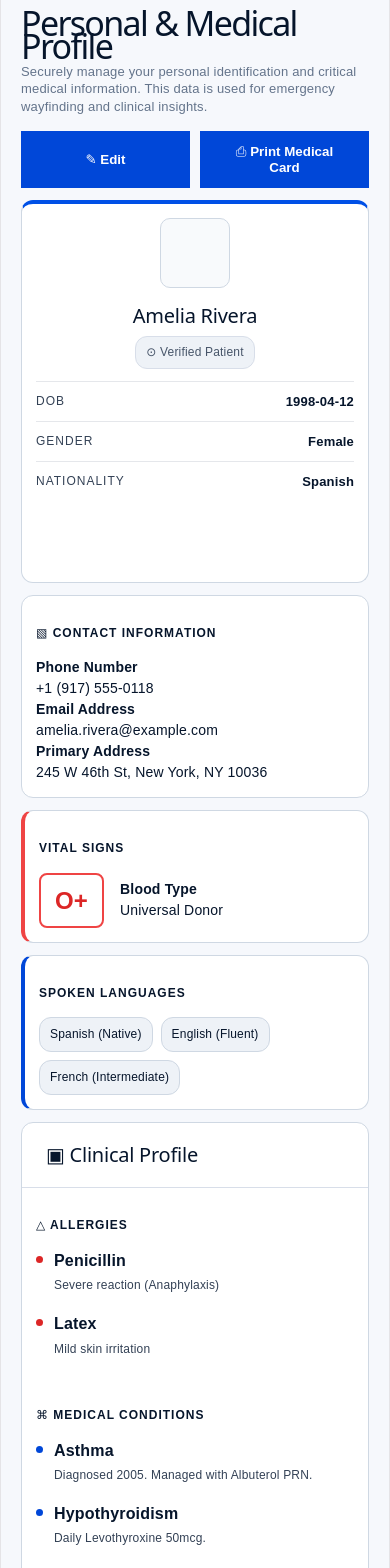
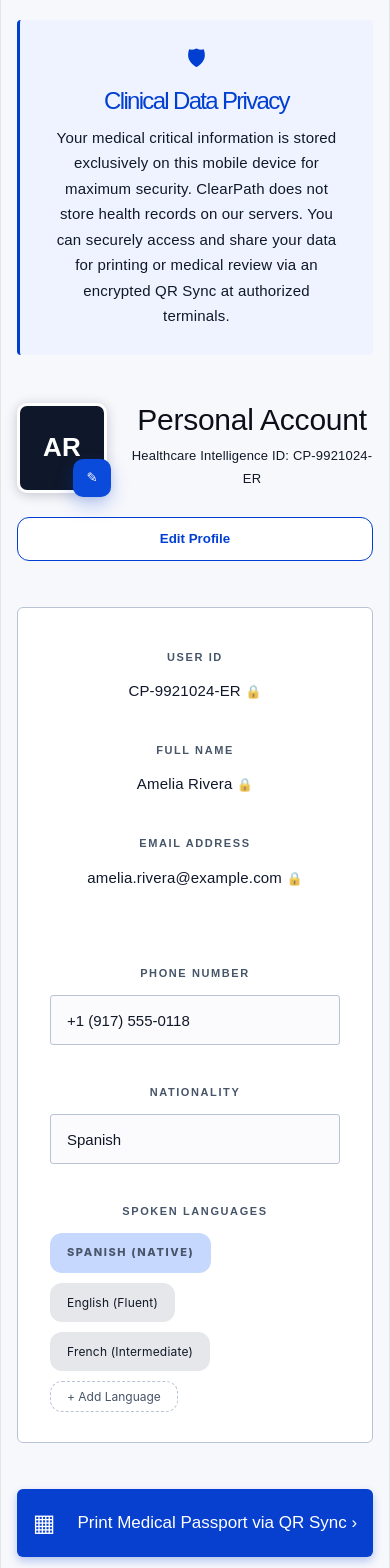
Before and after one commit to ChingYunHsu/Group6_Summer-Project, a React app in the folder frontend/web/: page /profile in a window 390 px wide. Shown: the part 120-1688 px from the top of the page. Built offline with nearby package versions, Linux system fonts and the light colour scheme; the HTML template or start-up script is replaced by a standard one.

Commit message:
Implement revised Web Page 6-1 profile mockup

```diff
--- a/frontend/web/src/App.css
+++ b/frontend/web/src/App.css
@@ -1,5 +1,17 @@
 * {
   box-sizing: border-box;
+}
+
+:root {
+  font-family: "Inter", Arial, sans-serif;
+}
+
+body,
+button,
+input,
+textarea,
+select {
+  font-family: "Inter", Arial, sans-serif;
 }
 
 html,
@@ -1457,3 +1469,442 @@ body,
     border-right-color: var(--border);
   }
 }
+
+
+/* revised 6-1 */
+.profile-single-column-page {
+  min-height: calc(100vh - 64px);
+  background: #f7f8fc;
+  color: #101828;
+  padding: 48px 24px 32px;
+}
+
+.profile-single-column-page,
+.profile-single-column-page *,
+.language-modal,
+.language-modal *,
+.language-modal button,
+.language-modal input,
+.language-modal select {
+  font-family: Arial, sans-serif !important;
+}
+
+.privacy-notice,
+.account-hero,
+.identity-panel,
+.qr-sync-section,
+.profile-footer {
+  width: min(780px, 100%);
+  margin-left: auto;
+  margin-right: auto;
+}
+
+.privacy-notice {
+  display: grid;
+  grid-template-columns: auto 1fr;
+  gap: 18px;
+  background: #eef3ff;
+  border-left: 3px solid #003fd1;
+  border-radius: 4px;
+  padding: 26px 30px;
+  margin-bottom: 48px;
+}
+
+.privacy-icon {
+  color: #003fd1;
+  font-size: 22px;
+  line-height: 1;
+  margin-top: 2px;
+}
+
+.privacy-notice h1 {
+  margin: 0 0 10px;
+  color: #003fd1;
+  font-size: 24px;
+  line-height: 1.1;
+}
+
+.privacy-notice p {
+  margin: 0;
+  color: #111827;
+  font-size: 15px;
+  line-height: 1.7;
+}
+
+.account-hero {
+  display: flex;
+  justify-content: space-between;
+  align-items: center;
+  gap: 24px;
+  margin-bottom: 46px;
+}
+
+.account-identity {
+  display: flex;
+  align-items: center;
+  gap: 24px;
+}
+
+.profile-photo-wrap {
+  position: relative;
+  flex: 0 0 auto;
+}
+
+.profile-photo {
+  width: 90px;
+  height: 90px;
+  object-fit: cover;
+  border-radius: 10px;
+  border: 3px solid #ffffff;
+  box-shadow: 0 2px 12px rgba(15, 23, 42, 0.22);
+  display: grid;
+  place-items: center;
+}
+
+.profile-photo-fallback {
+  background: #0f172a;
+  color: #ffffff;
+  font-size: 26px;
+  font-weight: 700;
+}
+
+.photo-edit-button {
+  position: absolute;
+  right: -4px;
+  bottom: -4px;
+  width: 38px;
+  height: 38px;
+  border: 0;
+  border-radius: 10px;
+  background: #0b4bdc;
+  color: #ffffff;
+  font-weight: 800;
+  cursor: pointer;
+  box-shadow: 0 8px 18px rgba(11, 75, 220, 0.25);
+}
+
+.account-hero h2 {
+  margin: 0 0 8px;
+  font-size: 30px;
+  line-height: 1.1;
+  color: #0b0f19;
+}
+
+.account-hero p {
+  margin: 0;
+  font-size: 13px;
+  color: #111827;
+}
+
+.outline-profile-button {
+  min-width: 142px;
+  min-height: 44px;
+  border: 1.5px solid #003fd1;
+  border-radius: 12px;
+  background: #ffffff;
+  color: #003fd1;
+  font-weight: 800;
+  cursor: pointer;
+}
+
+.identity-panel {
+  display: grid;
+  grid-template-columns: 1fr 1fr;
+  gap: 36px 46px;
+  background: #ffffff;
+  border: 1px solid #b9c3d6;
+  border-radius: 6px;
+  padding: 38px 32px 30px;
+  margin-bottom: 46px;
+}
+
+.identity-field {
+  display: flex;
+  flex-direction: column;
+  gap: 10px;
+  min-width: 0;
+}
+
+.identity-field-wide {
+  grid-column: 1 / -1;
+}
+
+.identity-field span:first-child,
+.identity-field > span:first-child {
+  color: #475569;
+  font-size: 11px;
+  font-weight: 800;
+  letter-spacing: 1.6px;
+  text-transform: uppercase;
+}
+
+.locked-field strong {
+  color: #0f172a;
+  font-size: 15px;
+  font-weight: 500;
+}
+
+.locked-field small {
+  font-size: 13px;
+  opacity: 0.75;
+}
+
+.editable-field input {
+  width: 100%;
+  height: 50px;
+  border: 1px solid #b9c3d6;
+  border-radius: 3px;
+  background: #fbfbfd;
+  color: #111827;
+  padding: 0 16px;
+  font-size: 15px;
+}
+
+.language-chip-row {
+  display: flex;
+  flex-wrap: wrap;
+  gap: 10px;
+  align-items: center;
+}
+
+.language-chip,
+.add-language-chip {
+  min-height: 30px;
+  border-radius: 12px;
+  padding: 7px 16px;
+  font-size: 12px;
+  border: 1px solid transparent;
+}
+
+.language-chip {
+  background: #e5e7eb;
+  color: #111827;
+}
+
+.language-chip.native {
+  background: #c7d8ff;
+  color: #243b72;
+}
+
+.add-language-chip {
+  background: #ffffff;
+  color: #475569;
+  border: 1px dashed #b9c3d6;
+  cursor: pointer;
+}
+
+.qr-sync-section {
+  text-align: center;
+  margin-bottom: 76px;
+}
+
+.qr-sync-button {
+  width: 100%;
+  min-height: 68px;
+  display: flex;
+  align-items: center;
+  justify-content: center;
+  gap: 22px;
+  border: 0;
+  border-radius: 6px;
+  background: #073fcf;
+  color: #ffffff;
+  font-size: 17px;
+  cursor: pointer;
+  box-shadow: 0 4px 9px rgba(7, 63, 207, 0.28);
+}
+
+.qr-sync-button span {
+  font-size: 24px;
+  line-height: 1;
+}
+
+.qr-sync-section p {
+  margin: 16px 0 0;
+  color: #475569;
+  font-size: 12px;
+}
+
+.profile-footer {
+  border-top: 1px solid #c5ccd9;
+  padding-top: 32px;
+  display: flex;
+  justify-content: center;
+  flex-wrap: wrap;
+  gap: 22px;
+  color: #475569;
+  font-size: 11px;
+  letter-spacing: 1.8px;
+  text-transform: uppercase;
+}
+
+@media (max-width: 760px) {
+  .profile-single-column-page {
+    padding: 28px 16px;
+  }
+
+  .privacy-notice,
+  .account-hero,
+  .identity-panel,
+  .qr-sync-section,
+  .profile-footer {
+    width: 100%;
+  }
+
+  .privacy-notice,
+  .identity-panel {
+    grid-template-columns: 1fr;
+  }
+
+  .account-hero {
+    align-items: flex-start;
+    flex-direction: column;
+  }
+
+  .account-identity {
+    align-items: flex-start;
+  }
+
+  .outline-profile-button {
+    width: 100%;
+  }
+}
+
+.profile-page,
+.profile-page * {
+  font-family: "Inter", Arial, sans-serif;
+}
+
+.profile-page,
+.profile-page *,
+.profile-page button,
+.profile-page input,
+.profile-page textarea,
+.profile-page select {
+  font-family: "Inter", Arial, sans-serif !important;
+
+
+}
+
+.account-label,
+.profile-label,
+.profile-page label,
+.info-label,
+.account-info-label,
+.language-chip,
+.add-language-chip,
+.edit-profile-button,
+.account-header {
+  font-family: "Inter", Arial, sans-serif !important;
+}
+
+.language-modal-overlay {
+  position: fixed;
+  inset: 0;
+  background: rgba(15, 23, 42, 0.6);
+  display: flex;
+  align-items: center;
+  justify-content: center;
+  z-index: 9999;
+  padding: 24px;
+}
+
+.language-modal {
+  width: 100%;
+  max-width: 430px;
+  background: white;
+  border-radius: 12px;
+  padding: 24px;
+  box-shadow: 0 24px 80px rgba(15, 23, 42, 0.35);
+}
+
+.language-modal h2 {
+  margin: 0 0 18px;
+  color: #06152b;
+}
+
+.language-modal label {
+  display: flex;
+  flex-direction: column;
+  gap: 6px;
+  margin-bottom: 14px;
+  font-size: 13px;
+  font-weight: 700;
+  color: #334155;
+}
+
+.language-modal input,
+.language-modal select {
+  width: 100%;
+  height: 42px;
+  border: 1px solid #cbd5e1;
+  border-radius: 6px;
+  padding: 0 12px;
+  font-size: 14px;
+  background: #ffffff !important;
+  color: #111827 !important;
+}
+.language-modal input::placeholder {
+  color: #94a3b8;
+}
+
+.language-dropdown {
+  max-height: 220px;
+  overflow-y: auto;
+  border: 1px solid #cbd5e1;
+  border-radius: 8px;
+  margin-bottom: 14px;
+  background: #ffffff;
+}
+
+.language-dropdown button {
+  width: 100%;
+  padding: 11px 12px;
+  border: none;
+  background: #ffffff;
+  color: #111827;
+  text-align: left;
+  cursor: pointer;
+  border-bottom: 1px solid #e5e7eb;
+}
+
+.language-dropdown button:hover {
+  background: #e8f0ff;
+}
+
+.language-dropdown .selected-language {
+  background: #c7d9ff;
+  color: #003bc2;
+  font-weight: 700;
+}
+
+.language-modal-actions {
+  display: flex;
+  justify-content: flex-end;
+  gap: 10px;
+  margin-top: 18px;
+}
+
+.language-modal-actions button {
+  padding: 10px 16px;
+  font-weight: 700;
+  cursor: pointer;
+  border-radius: 6px;
+}
+
+.language-modal-actions button:first-child {
+  background: white;
+  border: 1px solid #cbd5e1;
+  color: #06152b;
+}
+
+.language-modal-actions button:last-child {
+  background: #0047d8;
+  border: none;
+  color: white;
+}
+
+.language-modal-actions button:disabled {
+  opacity: 0.5;
+  cursor: not-allowed;
+}
--- a/frontend/web/src/pages/Profile.jsx
+++ b/frontend/web/src/pages/Profile.jsx
@@ -1,122 +1,225 @@
+import { useState } from "react";
 import { useNavigate } from "react-router-dom";
 import { USER_PROFILE } from "../data/userProfile";
+
+const ALL_LANGUAGES = [
+  "Arabic", "Bengali", "Chinese", "Dutch", "English", "French", "German",
+  "Greek", "Hindi", "Irish", "Italian", "Japanese", "Korean", "Polish",
+  "Portuguese", "Romanian", "Russian", "Spanish", "Turkish", "Ukrainian",
+  "Vietnamese"
+];
+
+const PROFICIENCY_LEVELS = ["Native", "Fluent", "Intermediate", "Basic"];
 
 function Profile() {
   const navigate = useNavigate();
 
+  const [languages, setLanguages] = useState(USER_PROFILE.spoken_languages);
+  const [showLanguageModal, setShowLanguageModal] = useState(false);
+  const [languageSearch, setLanguageSearch] = useState("");
+  const [selectedLanguage, setSelectedLanguage] = useState("");
+  const [selectedLevel, setSelectedLevel] = useState("Fluent");
+
+  const filteredLanguages = ALL_LANGUAGES.filter((language) =>
+    language.toLowerCase().includes(languageSearch.toLowerCase())
+  );
+
+  function handleAddLanguage() {
+    if (!selectedLanguage) return;
+
+    const newLanguage = `${selectedLanguage} (${selectedLevel})`;
+
+    if (!languages.includes(newLanguage)) {
+      setLanguages([...languages, newLanguage]);
+    }
+
+    setShowLanguageModal(false);
+    setLanguageSearch("");
+    setSelectedLanguage("");
+    setSelectedLevel("Fluent");
+  }
+
   return (
-    <main className="profile-page">
-      <div className="profile-title-row">
+    <main className="profile-single-column-page">
+      <section className="privacy-notice">
+        <div className="privacy-icon">🛡</div>
         <div>
-          <h1>Personal & Medical Profile</h1>
+          <h1>Clinical Data Privacy</h1>
           <p>
-            Securely manage your personal identification and critical medical
-            information. This data is used for emergency wayfinding and clinical
-            insights.
+            Your medical critical information is stored exclusively on this
+            mobile device for maximum security. ClearPath does not store health
+            records on our servers. You can securely access and share your data
+            for printing or medical review via an encrypted QR Sync at authorized
+            terminals.
           </p>
         </div>
+      </section>
 
-        <div className="profile-actions">
-          <button onClick={() => navigate("/profile/edit")}>✎ Edit</button>
-          <button onClick={() => navigate("/medical-card")}>
-            ⎙ Print Medical Card
+      <section className="account-hero">
+        <div className="account-identity">
+          <div className="profile-photo-wrap">
+            <div className="profile-photo profile-photo-fallback">AR</div>
+            <button className="photo-edit-button" type="button">
+              ✎
+            </button>
+          </div>
+
+          <div>
+            <h2>Personal Account</h2>
+            <p>Healthcare Intelligence ID: CP-9921024-ER</p>
+          </div>
+        </div>
+
+        <button
+          className="outline-profile-button"
+          type="button"
+          onClick={() => navigate("/profile/edit")}
+        >
+          Edit Profile
+        </button>
+      </section>
+
+      <section className="identity-panel">
+        <div className="identity-field locked-field">
+          <span>User ID</span>
+          <strong>CP-9921024-ER <small>🔒</small></strong>
+        </div>
+
+        <div className="identity-field locked-field">
+          <span>Full Name</span>
+          <strong>{USER_PROFILE.full_name} <small>🔒</small></strong>
+        </div>
+
+        <div className="identity-field locked-field">
+          <span>Email Address</span>
+          <strong>{USER_PROFILE.email} <small>🔒</small></strong>
+        </div>
+
+        <div></div>
+
+        <div className="identity-field editable-field">
+          <span>Phone Number</span>
+          <input value={USER_PROFILE.phone} readOnly />
+        </div>
+
+        <div className="identity-field editable-field">
+          <span>Nationality</span>
+          <input value={USER_PROFILE.nationality} readOnly />
+        </div>
+
+        <div className="identity-field identity-field-wide">
+          <span>Spoken Languages</span>
+
+          <div className="language-chip-row">
+            {languages.map((language) => (
+              <span
+                className={
+                  language.includes("Native")
+                    ? "language-chip native"
+                    : "language-chip"
+                }
+                key={language}
+              >
+                {language}
+              </span>
+            ))}
+
+            <button
+              className="add-language-chip"
+              type="button"
+              onClick={() => setShowLanguageModal(true)}
+            >
+              + Add Language
             </button>
           </div>
         </div>
+      </section>
 
-      <section className="profile-grid">
-        <aside className="profile-left">
-          <div className="profile-card identity-card">
-            <div className="avatar-box"></div>
-            <h2>{USER_PROFILE.full_name}</h2>
-            <span className="verified-badge">⊙ Verified Patient</span>
+      <section className="qr-sync-section">
+        <button
+          className="qr-sync-button"
+          type="button"
+          onClick={() => navigate("/medical-card")}
+        >
+          <span>▦</span>
+          Print Medical Passport via QR Sync ›
+        </button>
+        <p>Clinical records remain local until QR Sync is authorised.</p>
+      </section>
 
-            <div className="info-line">
-              <span>DOB</span>
-              <strong>{USER_PROFILE.date_of_birth}</strong>
-            </div>
-            <div className="info-line">
-              <span>Gender</span>
-              <strong>{USER_PROFILE.gender}</strong>
-            </div>
-            <div className="info-line">
-              <span>Nationality</span>
-              <strong>{USER_PROFILE.nationality}</strong>
-            </div>
+      <footer className="profile-footer">
+        <span>Privacy First</span>
+        <span>Encrypted QR Sync</span>
+        <span>Local Clinical Storage</span>
+      </footer>
+
+      {showLanguageModal && (
+        <div className="language-modal-overlay">
+          <div className="language-modal">
+            <h2>Add Spoken Language</h2>
+
+            <label>
+              Search language
+              <input
+                type="text"
+                value={languageSearch}
+                onChange={(e) => setLanguageSearch(e.target.value)}
+                placeholder="Type a language name..."
+              />
+            </label>
+
+            <div className="language-dropdown">
+              {filteredLanguages.length > 0 ? (
+                filteredLanguages.map((language) => (
+                  <button
+                    key={language}
+                    type="button"
+                    className={
+                      selectedLanguage === language ? "selected-language" : ""
+                    }
+                    onClick={() => setSelectedLanguage(language)}
+                  >
+                    {language}
+                  </button>
+                ))
+              ) : (
+                <p>No languages found</p>
+              )}
             </div>
 
-          <div className="profile-card">
-            <h3>▧ Contact Information</h3>
-            <p><strong>Phone Number</strong><br />{USER_PROFILE.phone}</p>
-            <p><strong>Email Address</strong><br />{USER_PROFILE.email}</p>
-            <p><strong>Primary Address</strong><br />{USER_PROFILE.address}</p>
-          </div>
-        </aside>
+            <label>
+              Proficiency
+              <select
+                value={selectedLevel}
+                onChange={(e) => setSelectedLevel(e.target.value)}
+              >
+                {PROFICIENCY_LEVELS.map((level) => (
+                  <option key={level} value={level}>
+                    {level}
+                  </option>
+                ))}
+              </select>
+            </label>
 
-        <section className="profile-right">
-          <div className="top-cards">
-            <div className="profile-card vital-card">
-              <h3>Vital Signs</h3>
-              <div className="blood-row">
-                <span className="blood-type">{USER_PROFILE.blood_type}</span>
-                <p><strong>Blood Type</strong><br />{USER_PROFILE.donor_status}</p>
-              </div>
-            </div>
+            <div className="language-modal-actions">
+              <button
+                type="button"
+                onClick={() => setShowLanguageModal(false)}
+              >
+                Cancel
+              </button>
 
-            <div className="profile-card language-card">
-              <h3>Spoken Languages</h3>
-              <div className="tag-list">
-                {USER_PROFILE.spoken_languages.map((language) => (
-                  <span key={language}>{language}</span>
-                ))}
+              <button
+                type="button"
+                onClick={handleAddLanguage}
+                disabled={!selectedLanguage}
+              >
+                Add Language
+              </button>
             </div>
           </div>
         </div>
-
-          <div className="profile-card clinical-card">
-            <h2>▣ Clinical Profile</h2>
-
-            <div className="clinical-columns">
-              <div>
-                <h3 className="warning-heading">△ Allergies</h3>
-                {USER_PROFILE.allergies.map((allergy) => (
-                  <div className="medical-item red-dot" key={allergy.name}>
-                    <strong>{allergy.name}</strong>
-                    <p>{allergy.detail}</p>
-                  </div>
-                ))}
-              </div>
-
-              <div>
-                <h3 className="condition-heading">⌘ Medical Conditions</h3>
-                {USER_PROFILE.conditions.map((condition) => (
-                  <div className="medical-item blue-dot" key={condition.name}>
-                    <strong>{condition.name}</strong>
-                    <p>{condition.detail}</p>
-                  </div>
-                ))}
-              </div>
-            </div>
-          </div>
-
-          <div className="profile-card">
-            <h2>✱ Emergency Contacts</h2>
-
-            <div className="contacts-grid">
-              {USER_PROFILE.emergency_contacts.map((contact) => (
-                <div className="contact-box" key={contact.name}>
-                  <div className="contact-top">
-                    <strong>{contact.name}</strong>
-                    {contact.primary && <span>Primary</span>}
-                  </div>
-                  <p>{contact.relationship}</p>
-                  <p>{contact.phone}</p>
-                </div>
-              ))}
-            </div>
-          </div>
-        </section>
-      </section>
+      )}
     </main>
   );
 }
```
Lines whose indentation alone changed are shown as unchanged.
